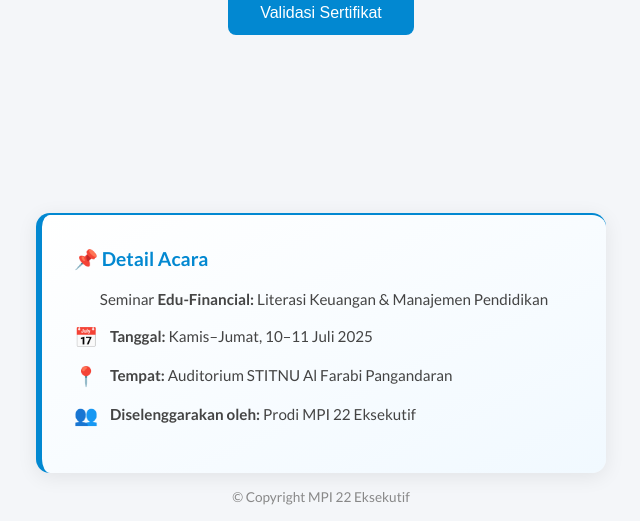
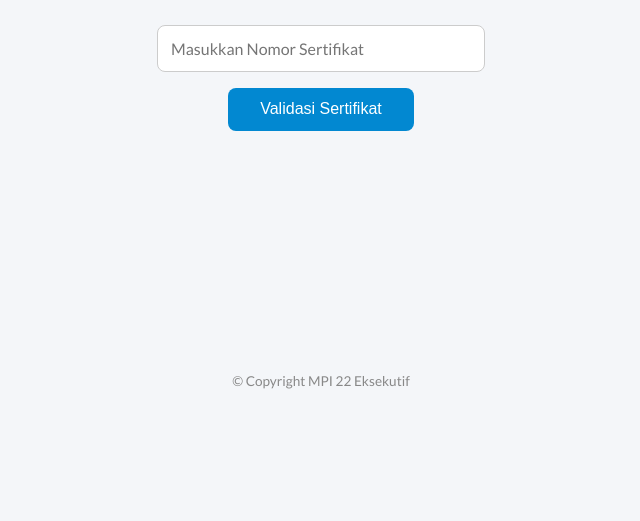
Before and after one commit to link-verify/verifikasi-sertifikat, a plain HTML site: page index.html in a window 1280 px wide. Shown: the part 323-844 px from the top of the page, without its empty margins (319-959 px from the left). After the commit the page ends 800 px from the top, so only its background shows below. Drawn offline with Linux system fonts and the light colour scheme.

Commit message:
Update index.html

```diff
--- a/index.html
+++ b/index.html
@@ -290,25 +290,6 @@
 
     <div class="spinner" id="spinner"></div>
     <div class="result" id="result"></div>
-
-        <div class="event-detail">
-    <h3>📌 Detail Acara</h3>
-    <p style="margin-bottom: 1rem;">Seminar <strong>Edu-Financial:</strong> Literasi Keuangan & Manajemen Pendidikan</p>
-
-    <div class="detail-item">
-      <span class="icon">📅</span>
-      <span><strong>Tanggal:</strong> Kamis–Jumat, 10–11 Juli 2025</span>
-    </div>
-
-    <div class="detail-item">
-      <span class="icon">📍</span>
-      <span><strong>Tempat:</strong> Auditorium STITNU Al Farabi Pangandaran</span>
-    </div>
-
-    <div class="detail-item">
-      <span class="icon">👥</span>
-      <span><strong>Diselenggarakan oleh:</strong> Prodi MPI 22 Eksekutif</span>
-    </div>
   </div>
 
   <footer>
```
